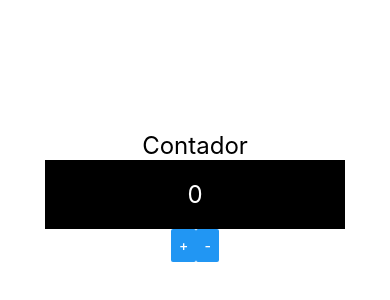
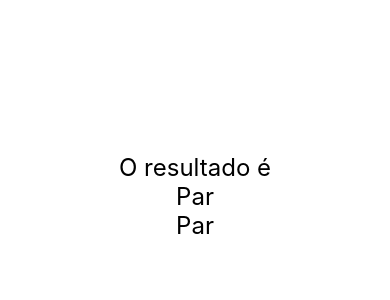
Before and after one commit to leohenriq/AprendizadoReactNative, a React Native app in the folder Exercicios/: screen / in a window 390 px wide. Shown: the part 226-526 px from the top of the page. Built offline with nearby package versions, Linux system fonts and the light colour scheme.

Commit message:
renderizacao condicional (if ternario)

```diff
--- a/Exercicios/src/App.js
+++ b/Exercicios/src/App.js
@@ -1,6 +1,8 @@
 import React from 'react';
-import {View, StyleSheet} from 'react-native';
-import ContadorV2 from './components/contador/ContadorV2';
+import {SafeAreaView, StyleSheet} from 'react-native';
+import ParImpar from './components/ParImpar';
+// import Diferenciar from './components/Diferenciar';
+// import ContadorV2 from './components/contador/ContadorV2';
 // import Pai from './components/indireta/Pai';
 // import Pai from './components/direta/Pai';
 // import Contador from './components/Contador';
@@ -11,27 +13,31 @@
 // import CompPadrao, {Comp1, Comp2} from './components/Multi';
 // import MinMax from './components/MinMax';
 export default () => (
-  <View style={style.App}>
+  <SafeAreaView style={style.App}>
+    <ParImpar num={0} />
+    {/*
+    <Diferenciar />
     <ContadorV2 />
-    {/* <Pai /> */}
-    {/* <Pai /> */}
-    {/* <Contador inicial={100} />
-    <Contador inicial={100} passo={13} /> */}
+    <Pai />
+    <Pai />
+    <Contador inicial={100} />
+    <Contador inicial={100} passo={13} />
+    <Button />
+    <Titulo principal="1234" secundario="4321" />
+    <Aleatorio min={5} max={10} /> */}
 
-    {/* <Button /> */}
-    {/* <Titulo principal="1234" secundario="4321" /> */}
-    {/* <Aleatorio min={5} max={10} /> */}
-    {/* EXPLICAÇÃO:
+    {/*EXPLICAÇÃO:
     passando entre {} é entendido como JS
     portanto, o texto 3 dentro das chaves se torna
     numero e com aspas se torna texto */}
     {/* <MinMax min={3} max={20} />
     <MinMax min="5" max="40" /> */}
+
     {/* <CompPadrao />
     <Comp1 />
     <Comp2 />
     <Primeiro /> */}
-  </View>
+  </SafeAreaView>
 );
 
 const style = StyleSheet.create({
--- /dev/null
+++ b/Exercicios/src/components/ParImpar.js
@@ -0,0 +1,16 @@
+import React from 'react';
+import {View, Text} from 'react-native';
+import Estilo from './estilo';
+export default ({num = 0}) => {
+  return (
+    <View>
+      <Text style={Estilo.txtG}>O resultado é</Text>
+      {num % 2 === 0 ? (
+        <Text style={Estilo.txtG}>Par</Text>
+      ) : (
+        <Text style={Estilo.txtG}>Ímpar</Text>
+      )}
+      <Text style={Estilo.txtG}>{num % 2 === 0 ? 'Par' : 'Ímpar'}</Text>
+    </View>
+  );
+};
```
